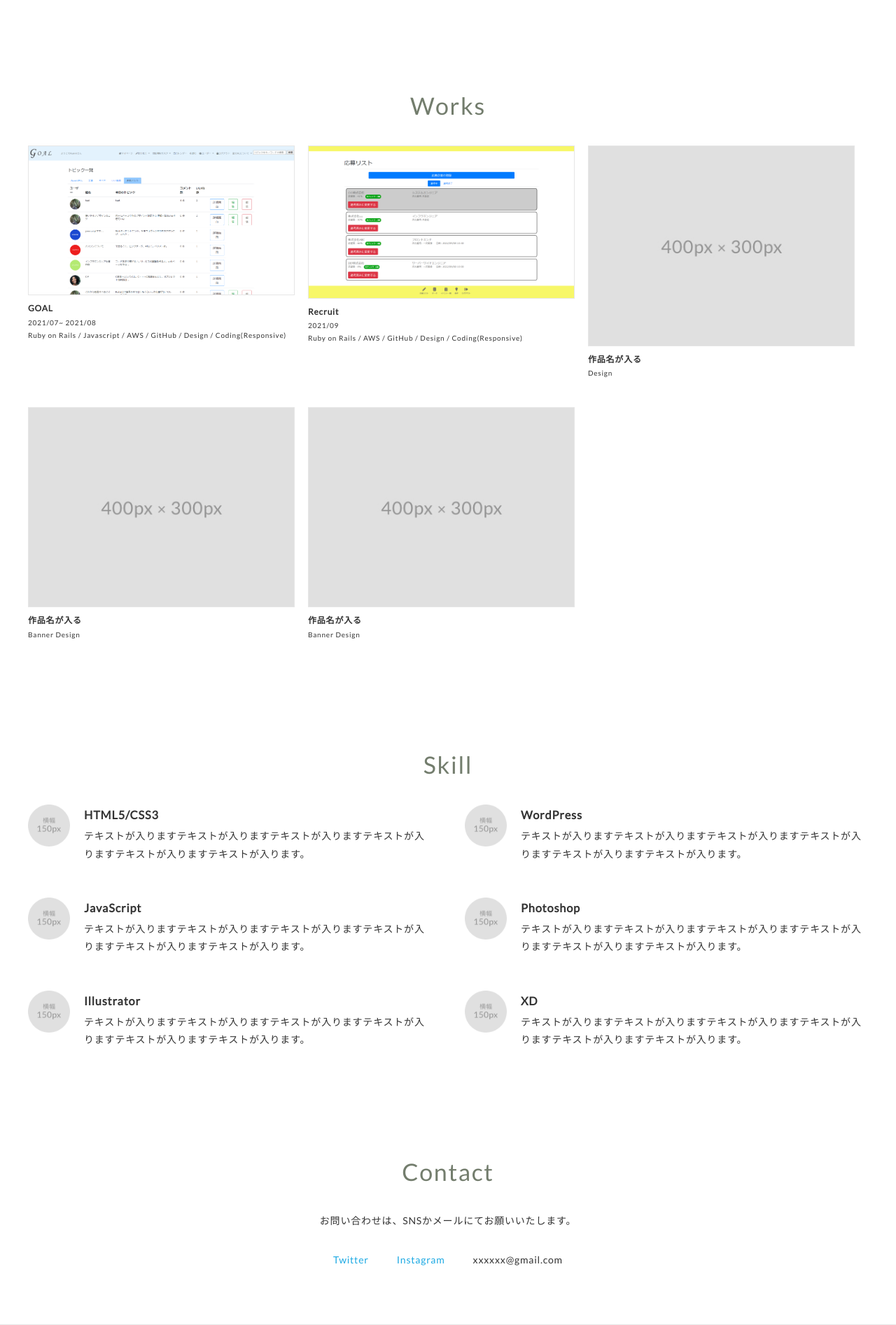
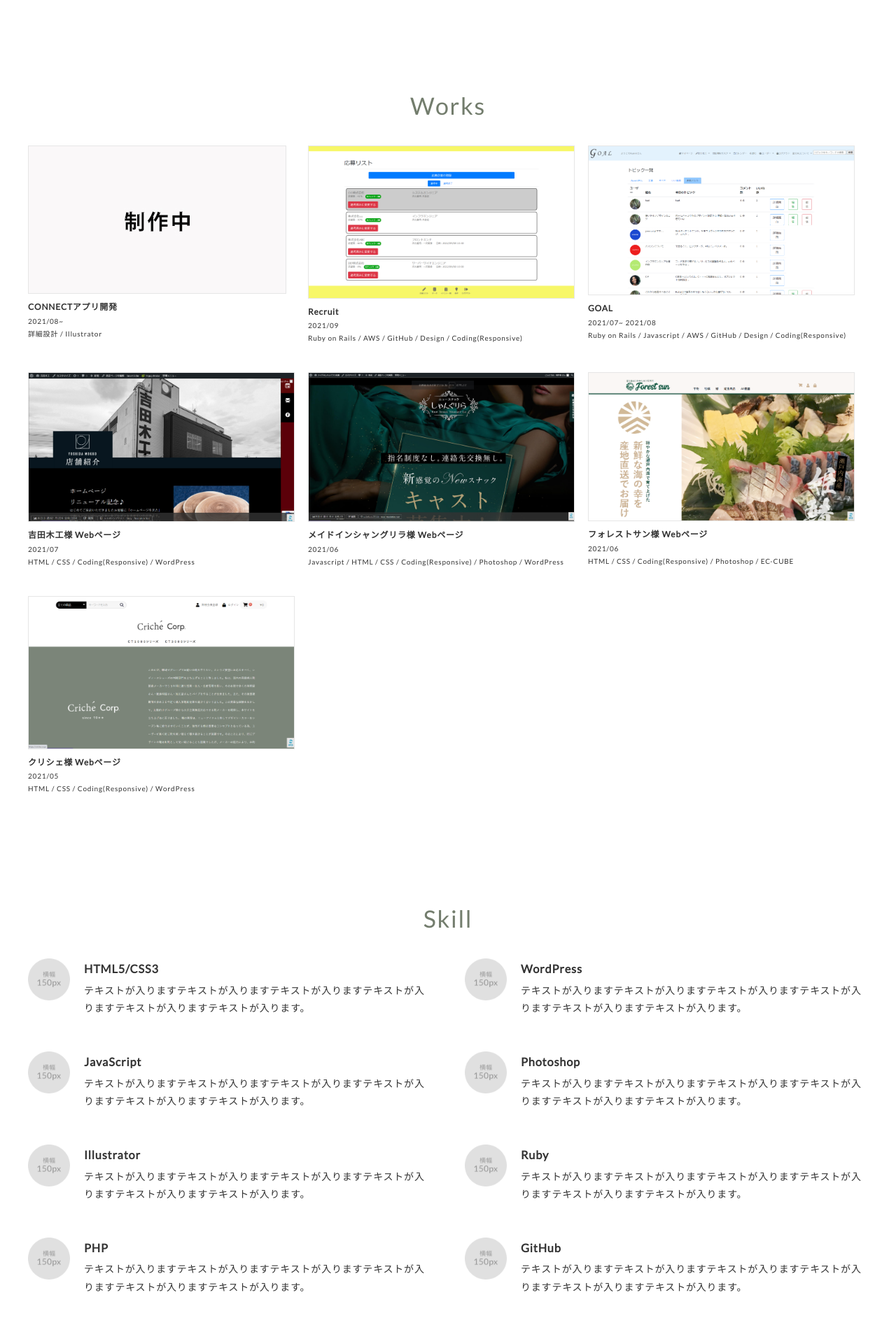
Before and after one commit to ayamiyokoi/portfolio_ayamiyokoi, a PHP site: page / in a window 1280 px wide. Shown: the part 960-2854 px from the top of the page at 70% size. Run offline with PHP 8.4, Linux system fonts and the light colour scheme.

Commit message:
[Add]works

```diff
--- a/portfolio-template-visual/css/style.css
+++ b/portfolio-template-visual/css/style.css
@@ -122,7 +122,7 @@ li {
 ---------------------------------*/
 .main-visual-img {
   height: 700px;
-  background-image: url(../img/mv.jpg);
+  background-image: url(../img/me_c1.jpg);
   background-repeat: no-repeat;
   background-position: center center;
   background-size: cover;
@@ -130,7 +130,7 @@ li {
 
 .sub-main-visual-img {
   height: 180px;
-  background-image: url(../img/mv.jpg);
+  background-image: url(../img/me.JPEG);
   background-repeat: no-repeat;
   background-position: center center;
   background-size: cover;
@@ -363,7 +363,7 @@ li {
   /* メインビジュアル */
   .main-visual-img {
     height: 60vh;
-    background-image: url(../img/sp_mv.jpg);
+    background-image: url(../img/me.JPEG);
   }
   .sub-main-visual-img {
     height: 100px;
--- a/portfolio-template-visual/index.html
+++ b/portfolio-template-visual/index.html
@@ -83,6 +83,25 @@
           <div class="inner">
             <h2 class="title">Works</h2>
             <div class="works-list">
+            <a class="works-item" href="#">
+                <p class="works-img">
+                  <img src="img/coming_soon.jpg" alt="" />
+                </p>
+                <p class="works-name">CONNECTアプリ開発</p>
+                <p class="works-info">
+                  2021/08~<br />詳細設計 / Illustrator
+                </p>
+              </a>
+             <a class="works-item" href="http://13.115.165.14/">
+                <p class="works-img">
+                  <img src="img/recruit.png" alt="" />
+                </p>
+                <p class="works-name">Recruit</p>
+                <p class="works-info">
+                  2021/09<br />Ruby on Rails / AWS / GitHub / Design /
+                  Coding(Responsive)
+                </p>
+              </a>
               <a class="works-item" href="https://goalpdca.com/">
                 <p class="works-img">
                   <img src="img/goal.png" alt="goal" />
@@ -93,36 +112,35 @@
                   GitHub / Design / Coding(Responsive)
                 </p>
               </a>
-              <a class="works-item" href="http://13.115.165.14/">
+              <a class="works-item" href="https://www.yoshidamokko.com/information/">
                 <p class="works-img">
-                  <img src="img/recruit.png" alt="" />
+                  <img src="img/yoshidamokko.png" alt="" />
                 </p>
-                <p class="works-name">Recruit</p>
-                <p class="works-info">
-                  2021/09<br />Ruby on Rails / AWS /
-                  GitHub / Design / Coding(Responsive)
+                <p class="works-name">吉田木工様 Webページ</p>
+                <p class="works-info">2021/07<br />HTML / CSS / Coding(Responsive) / WordPress</p>
+              </a>
+
+              <a class="works-item" href="https://maidcafe.monster/recruit/">
+                <p class="works-img">
+                  <img src="img/maidin.png" alt="" />
                 </p>
+                <p class="works-name">メイドインシャングリラ様 Webページ</p>
+                <p class="works-info">2021/06<br>Javascript / HTML / CSS / Coding(Responsive) / Photoshop / WordPress</p>
               </a>
-              <a class="works-item" href="works-template.html">
+              <a class="works-item" href="https://forestsun.co.jp/">
                 <p class="works-img">
-                  <img src="img/works-dummy-thumb.jpg" alt="" />
+                  <img src="img/forestsun.png" alt="" />
                 </p>
-                <p class="works-name">作品名が入る</p>
-                <p class="works-info">Design</p>
+                <p class="works-name">フォレストサン様 Webページ</p>
+                <p class="works-info">2021/06<br />HTML / CSS / Coding(Responsive) / Photoshop / EC-CUBE</p>
               </a>
-              <a class="works-item" href="works-template.html">
+
+              <a class="works-item" href="https://criche.co.jp/">
                 <p class="works-img">
-                  <img src="img/works-dummy-thumb.jpg" alt="" />
+                  <img src="img/criche.png" alt="" />
                 </p>
-                <p class="works-name">作品名が入る</p>
-                <p class="works-info">Banner Design</p>
-              </a>
-              <a class="works-item" href="works-template.html">
-                <p class="works-img">
-                  <img src="img/works-dummy-thumb.jpg" alt="" />
-                </p>
-                <p class="works-name">作品名が入る</p>
-                <p class="works-info">Banner Design</p>
+                <p class="works-name">クリシェ様 Webページ</p>
+                <p class="works-info">2021/05<br>HTML / CSS / Coding(Responsive) / WordPress</p>
               </a>
             </div>
           </div>
@@ -182,11 +200,31 @@
               <div class="skill-item">
                 <p class="skill-img"><img src="img/icon_skill.png" alt="" /></p>
                 <div class="skill-body">
-                  <h3 class="skill-name">XD</h3>
+                  <h3 class="skill-name">Ruby</h3>
                   <p class="skill-text">
                     テキストが入りますテキストが入りますテキストが入りますテキストが入りますテキストが入りますテキストが入ります。
                   </p>
                 </div>
+              </div>
+              <div class="skill-item">
+                <p class="skill-img"><img src="img/icon_skill.png" alt="" /></p>
+                <div class="skill-body">
+                  <h3 class="skill-name">PHP</h3>
+                  <p class="skill-text">
+                    テキストが入りますテキストが入りますテキストが入りますテキストが入りますテキストが入りますテキストが入ります。
+                  </p>
+                </div>
+              </div>
+                <div class="skill-item">
+                <p class="skill-img"><img src="img/icon_skill.png" alt="" /></p>
+                <div class="skill-body">
+                  <h3 class="skill-name">GitHub</h3>
+                  <p class="skill-text">
+                    テキストが入りますテキストが入りますテキストが入りますテキストが入りますテキストが入りますテキストが入ります。
+                  </p>
+                </div>
+              </div>
+              </div>
               </div>
             </div>
           </div>
```
Also changed, not shown: portfolio-template-visual/img/coming_soon.jpg (added), portfolio-template-visual/img/criche.png (added), portfolio-template-visual/img/forestsun.png (added), portfolio-template-visual/img/maidin.png (added), portfolio-template-visual/img/me.JPEG (added), portfolio-template-visual/img/me.jpg (added), portfolio-template-visual/img/me_c1.jpg (added), portfolio-template-visual/img/yoshidamokko.png (added).
